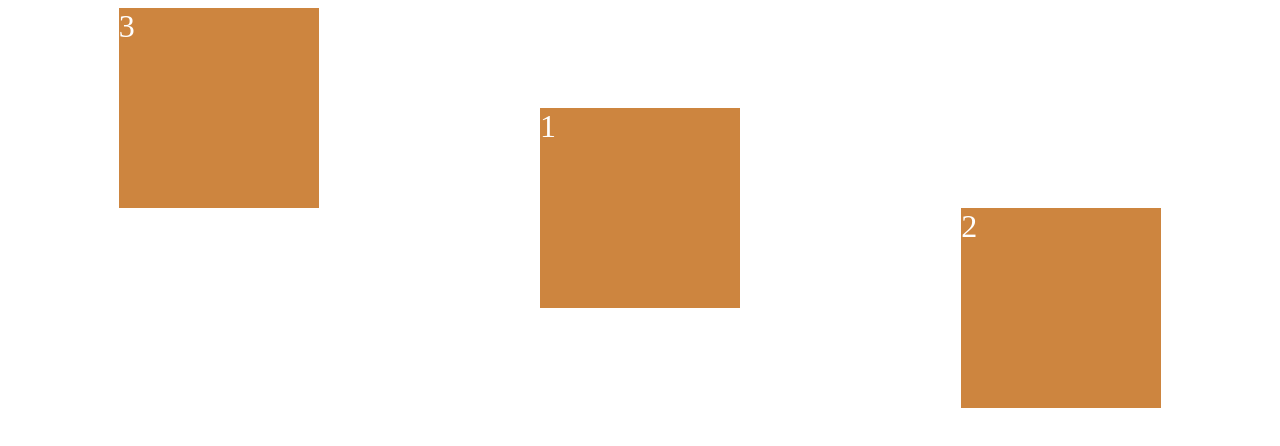
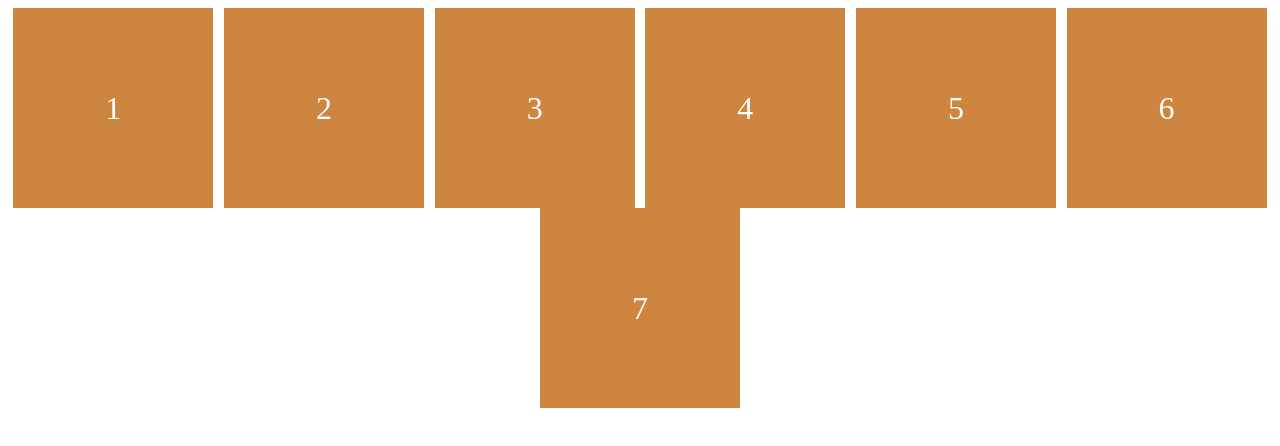
Before and after one commit to sungalex/scss-masterclass, a plain HTML site: page index.html in a window 1280 px wide. Drawn offline with Linux system fonts and the light colour scheme.

Commit message:
flex-wrap: wrap

```diff
--- a/index.html
+++ b/index.html
@@ -12,6 +12,10 @@
       <div class="child">1</div>
       <div class="child">2</div>
       <div class="child">3</div>
+      <div class="child">4</div>
+      <div class="child">5</div>
+      <div class="child">6</div>
+      <div class="child">7</div>
     </div>
   </body>
 </html>
--- a/src/scss/styles.css
+++ b/src/scss/styles.css
@@ -6,6 +6,7 @@
   /* Cross Axis */
   align-items: flex-start;
   height: 50vh;
+  flex-wrap: wrap;
 }
 
 .child {
@@ -15,14 +16,7 @@
   display: inline-block;
   color: white;
   font-size: 32px;
+  display: flex;
+  justify-content: center;
+  align-items: center;
 }
-
-.child:nth-child(1) {
-  align-self: center;
-  order: 1;
-}
-
-.child:nth-child(2) {
-  align-self: flex-end;
-  order: 2;
-}
```
Also changed, not shown: README.md.
